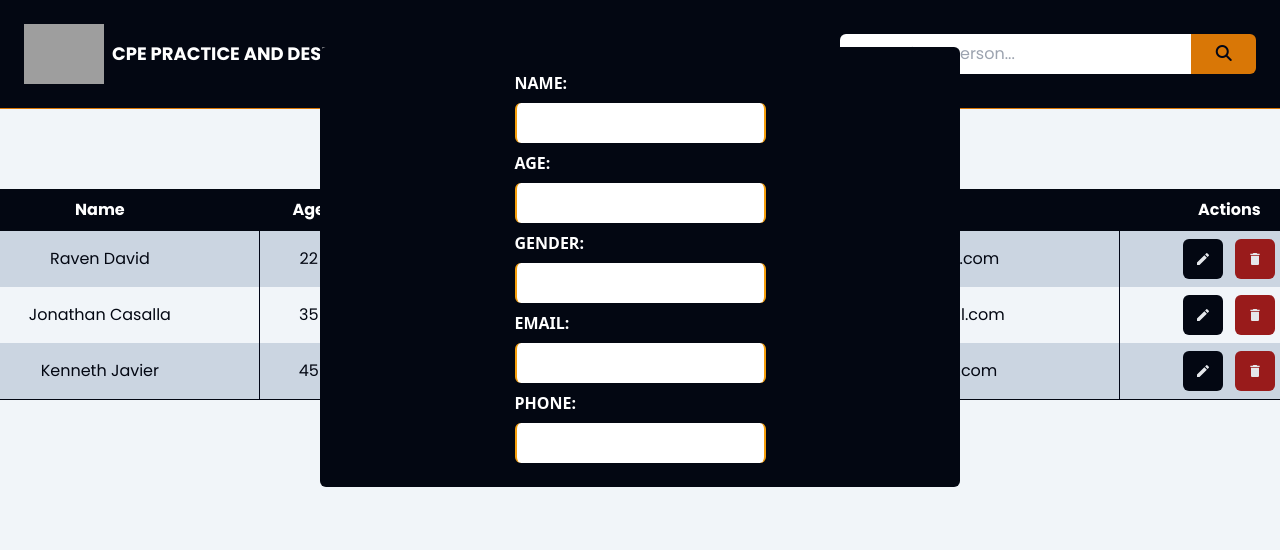
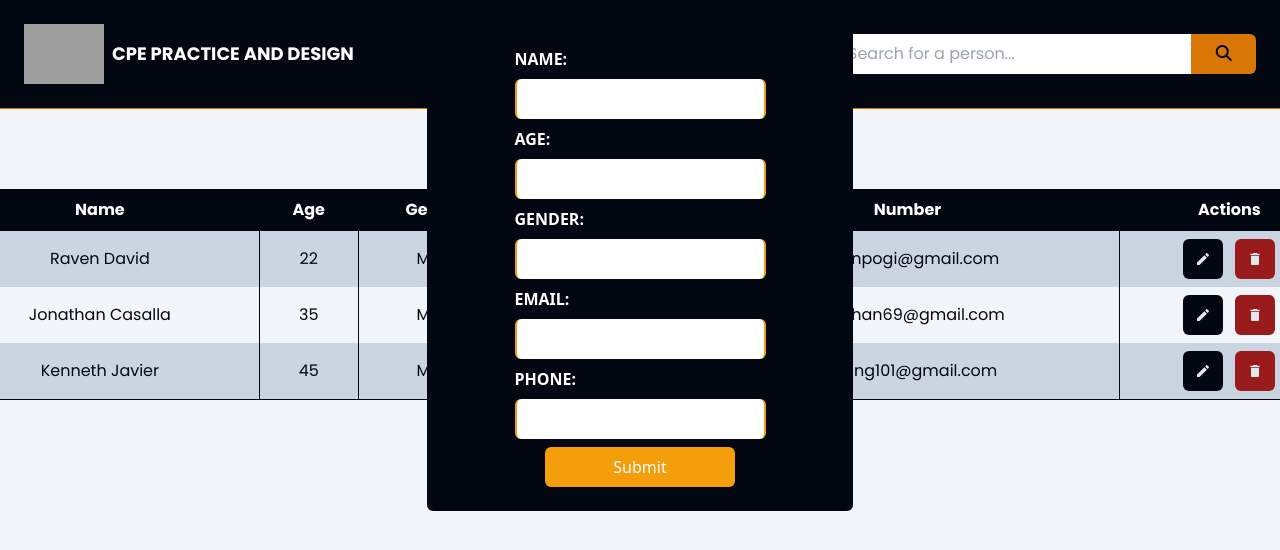
Before and after one commit to Ravend1028/CPE-PRAC-DES-FE, a React (Vite) app: page /records in a window 1280 px wide. Both pictures are taken after a click on the button 1202 px from the left and 259 px from the top of the page. Shown: the top 550 px of the page. Built offline with nearby package versions, Linux system fonts and the light colour scheme; data requests are answered from the project's data file; grey boxes are pictures that could not be loaded.

Commit message:
Modal Edits

```diff
--- a/src/pages/Records.jsx
+++ b/src/pages/Records.jsx
@@ -106,16 +106,8 @@ const Records = () => {
         </RecordsTable>
       </div>
 
-      <div ref={ modal } className="container mx-auto p-6 absolute z-10 text-white w-1/2 rounded-md bg-gray-950 hidden">
-        {/* Insert form here / form layout */}
+      <div ref={ modal } className="container mx-auto p-6 absolute z-10 text-white w-1/3 rounded-md bg-gray-950 hidden">
 
-        {/* <h3>
-          Edit Record For
-        </h3> */}
-
-        {/* Should i make each input as react components ?
-            Too avoid repetition and produce much cleaner code --
-        */}
         <form className='flex flex-col justify-center items-center space-y-2 w-full'>
           <div className="flex flex-col space-y-2">
             <label className='font-bold uppercase' htmlFor="name">
@@ -151,6 +143,9 @@ const Records = () => {
             </label>
             <input className='border-x-2 border-amber-500 rounded-md p-2' type="text" name='phone' value={''} onChange={''} />
           </div>
+
+          {/* Button for cancelling the record edit / toggle modal hidden attribute */}
+          <input className='mt-8 p-2 rounded-md bg-amber-500 w-1/2' type="submit" />
         </form>
 
       </div>
```
